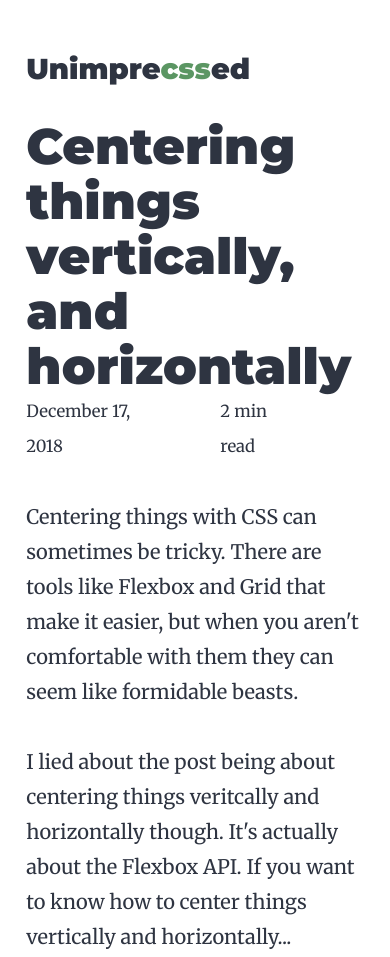
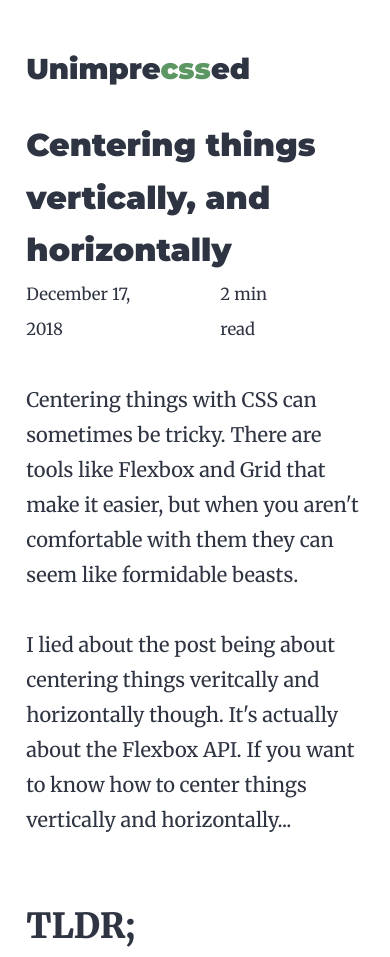
Before and after one commit to hagnerd/unimprecssed.com, a Gatsby site: page /centering-an-image/ in a window 390 px wide. Shown: the top 957 px of the page. Built offline with nearby package versions, Linux system fonts and the light colour scheme; Gatsby itself is replaced by a stand-in of ours; some packages are replaced by stand-ins of ours.

Commit message:
Whew... fixed some nasty mobile styles

```diff
--- a/src/components/layout.js
+++ b/src/components/layout.js
@@ -1,73 +1,124 @@
 import React from 'react'
+import styled from 'styled-components'
 import { Link } from 'gatsby'
 
 import { rhythm, scale } from '../utils/typography'
 
 import Title, { SimpleTitle } from './title'
 
-class Layout extends React.Component {
-  render() {
-    const { location, title, children } = this.props
-    const rootPath = `${__PATH_PREFIX__}/`
-    let header
+const H1 = styled.div`
+  margin-bottom: rhythm(1.5);
+  margin-top: 0;
+`
 
-    if (location.pathname === rootPath) {
-      header = (
-        <h1
-          style={{
-            ...scale(1.5),
-            marginBottom: rhythm(1.5),
-            marginTop: 0,
-          }}
-        >
-          <Link
-            style={{
-              boxShadow: 'none',
-              textDecoration: 'none',
-              color: '#2E3441',
-            }}
-            to={'/'}
-          >
-            <Title />
-          </Link>
-        </h1>
-      )
-    } else {
-      header = (
-        <h3
-          style={{
-            fontFamily: 'Montserrat, sans-serif',
-            marginTop: 0,
-            marginBottom: rhythm(-1),
-          }}
-        >
-          <Link
-            style={{
-              boxShadow: 'none',
-              textDecoration: 'none',
-              color: 'inherit',
-            }}
-            to={'/'}
-          >
-            <SimpleTitle />
-          </Link>
-        </h3>
-      )
-    }
-    return (
-      <div
-        style={{
-          marginLeft: 'auto',
-          marginRight: 'auto',
-          maxWidth: rhythm(24),
-          padding: `${rhythm(1.5)} ${rhythm(3 / 4)}`,
-        }}
-      >
-        {header}
-        {children}
-      </div>
+const H3 = styled.h3`
+  font-family: Montserrat, sans-serif;
+  margin-top: 0;
+  margin-bottom: ${rhythm(-1)};
+`
+
+const L = styled(Link)`
+  box-shadow: none;
+  text-decoration: none;
+  color: inherit;
+  // color: #2E3441;
+`
+
+const Container = styled.div`
+  margin-left: auto;
+  margin-right: auto;
+  max-width: ${rhythm(20)};
+  padding: ${rhythm(1.5)} ${rhythm(3 / 4)};
+`
+
+const Layout = ({ location, title, children }) => {
+  const rootPath = `${__PATH_PREFIX__}/`
+  const header =
+    location.pathname === rootPath ? (
+      <H1>
+        <L to={'/'}>
+          <Title />
+        </L>
+      </H1>
+    ) : (
+      <H3>
+        <L to={'/'}>
+          <SimpleTitle />
+        </L>
+      </H3>
     )
-  }
+
+  return (
+    <Container>
+      {header}
+      {children}
+    </Container>
+  )
 }
 
+// class Layout extends React.Component {
+//   render() {
+//     const { location, title, children } = this.props
+//     const rootPath = `${__PATH_PREFIX__}/`
+//     let header
+
+//     if (location.pathname === rootPath) {
+//       header = (
+//         <h1
+//           style={{
+//             ...scale(1.5),
+//             marginBottom: rhythm(1.5),
+//             marginTop: 0,
+//           }}
+//         >
+//           <Link
+//             style={{
+//               boxShadow: 'none',
+//               textDecoration: 'none',
+//               color: '#2E3441',
+//             }}
+//             to={'/'}
+//           >
+//             <Title />
+//           </Link>
+//         </h1>
+//       )
+//     } else {
+//       header = (
+//         <h3
+//           style={{
+//             fontFamily: 'Montserrat, sans-serif',
+//             marginTop: 0,
+//             marginBottom: rhythm(-1),
+//           }}
+//         >
+//           <Link
+//             style={{
+//               boxShadow: 'none',
+//               textDecoration: 'none',
+//               color: 'inherit',
+//             }}
+//             to={'/'}
+//           >
+//             <SimpleTitle />
+//           </Link>
+//         </h3>
+//       )
+//     }
+//     return (
+//       <div
+//         style={{
+//           marginLeft: 'auto',
+//           marginRight: 'auto',
+//           maxWidth: rhythm(24),
+//           padding: `${rhythm(1.5)} ${rhythm(3 / 4)}`,
+//         }}
+//       >
+//         {header}
+//         {children}
+//       </div>
+//     )
+//   }
+// }
+
 export default Layout
--- a/src/components/title.js
+++ b/src/components/title.js
@@ -7,6 +7,23 @@ const H1 = styled.h1`
   ${scale(1.5)};
   margin-bottom: ${rhythm(1.5)};
   margin-top: 0;
+  @media (max-width: 700px) {
+    ${scale(0.75)};
+  }
+`
+
+const H3 = styled.h3`
+  font-family: Montserrat, sans-serif;
+  margin-top: 0;
+  margin-bottom: ${rhythm(-1)};
+`
+
+const Hl = styled.span`
+  color: #5b9663;
+`
+
+const Flex = styled.div`
+  display: flex;
 `
 
 function AnimatedText({ text }) {
@@ -39,25 +56,19 @@ function AnimatedText({ text }) {
 
 function AnimatedTitle() {
   return (
-    <div style={{ display: 'flex' }}>
+    <Flex>
       <H1>Unimpre</H1>
       <AnimatedText text={['c', 's', 's']} />
       <H1>ed</H1>
-    </div>
+    </Flex>
   )
 }
 
 function SimpleTitle() {
   return (
-    <h3
-      style={{
-        fontFamily: 'Montserrat, sans-serif',
-        marginTop: 0,
-        marginBottom: rhythm(-1),
-      }}
-    >
-      Unimpre<span style={{ color: '#5b9663' }}>css</span>ed
-    </h3>
+    <H3>
+      Unimpre<Hl>css</Hl>ed
+    </H3>
   )
 }
 
--- a/src/templates/blog-post.js
+++ b/src/templates/blog-post.js
@@ -31,6 +31,12 @@ const NextPrevPostUL = styled.ul`
   padding: 0;
 `
 
+const Title = styled.h1`
+  @media (max-width: 700px) {
+    ${scale(0.5)};
+  }
+`
+
 class BlogPostTemplate extends React.Component {
   render() {
     const post = this.props.data.markdownRemark
@@ -40,7 +46,7 @@ class BlogPostTemplate extends React.Component {
     return (
       <Layout location={this.props.location} title={siteTitle}>
         <SEO title={post.frontmatter.title} description={post.excerpt} />
-        <h1>{post.frontmatter.title}</h1>
+        <Title>{post.frontmatter.title}</Title>
         <PostDetailsContainer>
           <PostDetail>{post.frontmatter.date}</PostDetail>
           <PostDetail>{post.timeToRead} min read</PostDetail>
```
